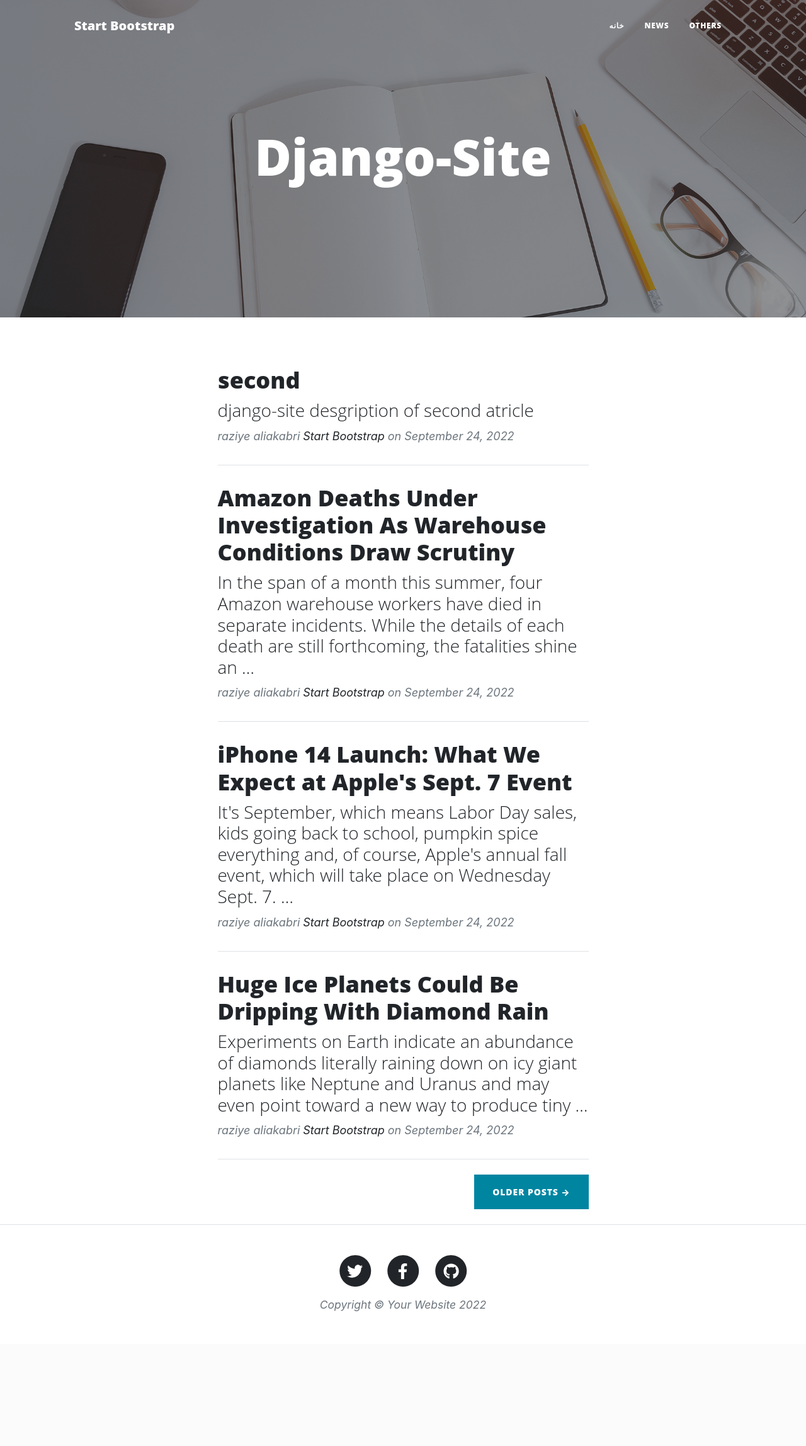
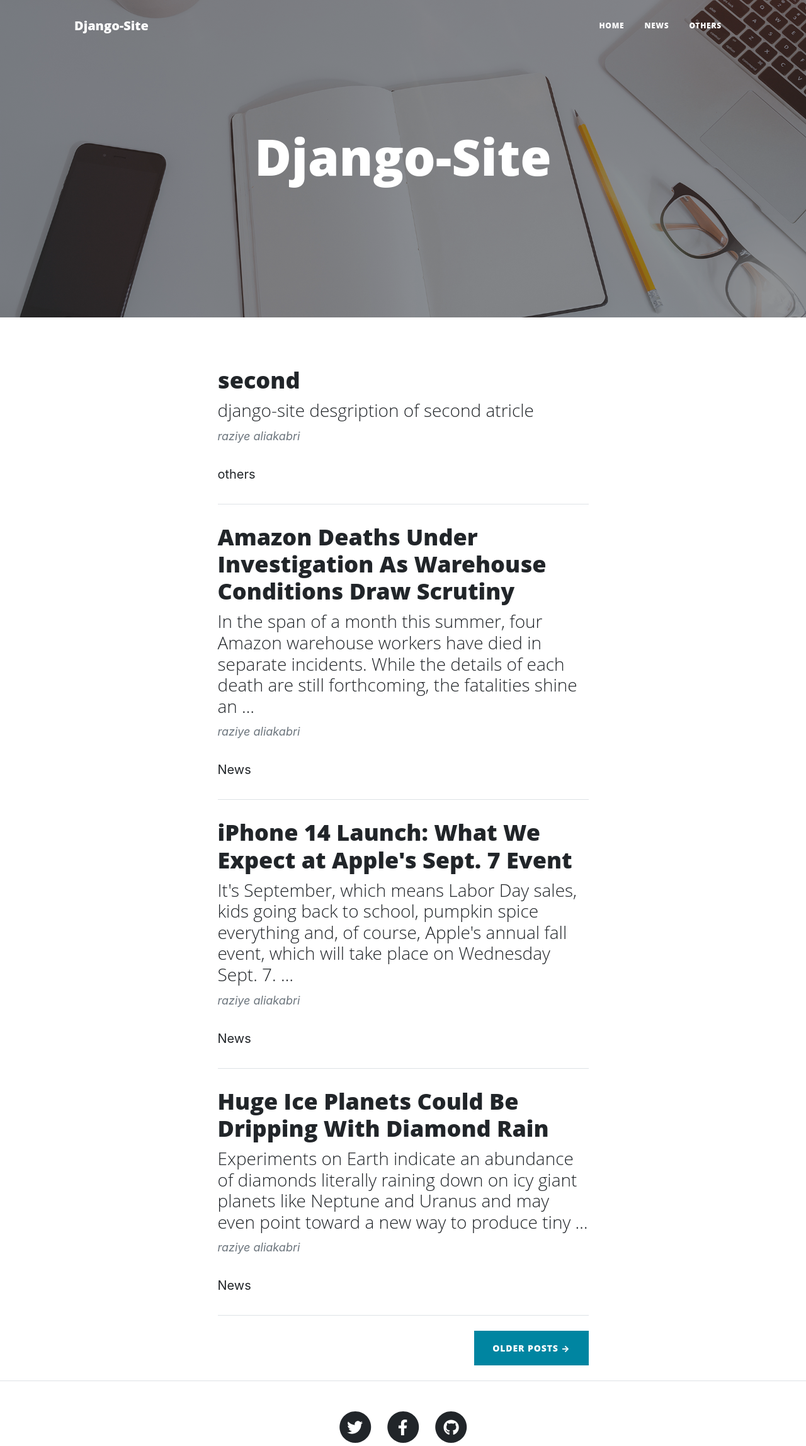
Before and after one commit to RaziyeAkr/django, a Django app: page / in a window 1280 px wide. Shown: the top 2296 px of the page at 63% size. Before the commit the page ends 2082 px from the top, so only its background shows below. Run offline with Django 4.2, Linux system fonts and the light colour scheme; data comes from the database, SQL or seed files in the repository; some libraries are stand-ins or nearby versions.

Commit message:
simple and inclusion_tag  are added for navbar in every pages of site

```diff
--- a/blog/templates/blog/base.html
+++ b/blog/templates/blog/base.html
@@ -1,4 +1,5 @@
 {% load static %}
+{% load base_tages %}
 <!DOCTYPE html>
 <html lang="en">
     <head>
@@ -19,20 +20,12 @@
         <!-- Navigation-->
         <nav class="navbar navbar-expand-lg navbar-light" id="mainNav">
             <div class="container px-4 px-lg-5">
-                <a class="navbar-brand" href="index.html">Start Bootstrap</a>
+                <a class="navbar-brand" href="index.html">{% title %}</a>
                 <button class="navbar-toggler" type="button" data-bs-toggle="collapse" data-bs-target="#navbarResponsive" aria-controls="navbarResponsive" aria-expanded="false" aria-label="Toggle navigation">
                     Menu
                     <i class="fas fa-bars"></i>
                 </button>
-                <div class="collapse navbar-collapse" id="navbarResponsive">
-                    <ul class="navbar-nav ms-auto py-4 py-lg-0">
-                        <li class="nav-item"><a class="nav-link px-lg-3 py-3 py-lg-4" href="{% url 'blog:home' %}">خانه</a></li>
-                {% for cat in category %}
-                   <ul class="navbar-nav ms-auto py-4 py-lg-0">
-                      <li class="nav-item"><a class="nav-link px-lg-3 py-3 py-lg-4" href="#">{{cat.title}}</a></li>
-                {% endfor %}
-                    </ul>
-                </div>
+            {% category_navbar %}
             </div>
         </nav>
 
--- a/blog/templates/blog/home.html
+++ b/blog/templates/blog/home.html
@@ -26,8 +26,12 @@
                 </a>
                 <p class="post-meta">
                     raziye aliakabri
-                    <a href="#!">Start Bootstrap</a>
-                    on September 24, 2022
+                <div>
+                    {% for cat in article.category.all %}
+                    <a href="#">{{cat.title}}
+                    {% endfor %}
+                    </a>
+                </div>
                 </p>
             </div>
             <!-- Divider-->
--- /dev/null
+++ b/blog/templates/blog/partials/category_navbar.html
@@ -0,0 +1,12 @@
+{% load base_tages %}
+<div class="collapse navbar-collapse" id="navbarResponsive">
+    <ul class="navbar-nav ms-auto py-4 py-lg-0">
+        <li class="nav-item"><a class="nav-link px-lg-3 py-3 py-lg-4" href="{% url 'blog:home' %}">Home</a></li>
+    {% for cat in category %}
+   <ul class="navbar-nav ms-auto py-4 py-lg-0">
+      <li class="nav-item"><a class="nav-link px-lg-3 py-3 py-lg-4" href="#">{{cat.title}}</a></li>
+    {% endfor %}
+
+
+    </ul>
+</div>
--- /dev/null
+++ b/blog/templatetags/base_tages.py
@@ -0,0 +1,12 @@
+from django import template
+from ..models import Category
+
+register =template.Library()
+@register.simple_tag
+
+def title():
+    return 'Django-Site'
+
+@register.inclusion_tag("blog/partials/category_navbar.html")
+def category_navbar():
+    return { 'category' : Category.objects.filter(status=True)}
--- a/blog/views.py
+++ b/blog/views.py
@@ -6,7 +6,7 @@ from .models import Article ,Category
 def home(request):
     context = {
         'articles' : Article.objects.filter(status='p'),
-        'category' : Category.objects.filter(status=True)
+
     }
 
     return render(request , "blog/home.html" , context)
```
Also changed, not shown: blog/templatetags/__init__.py (added).
